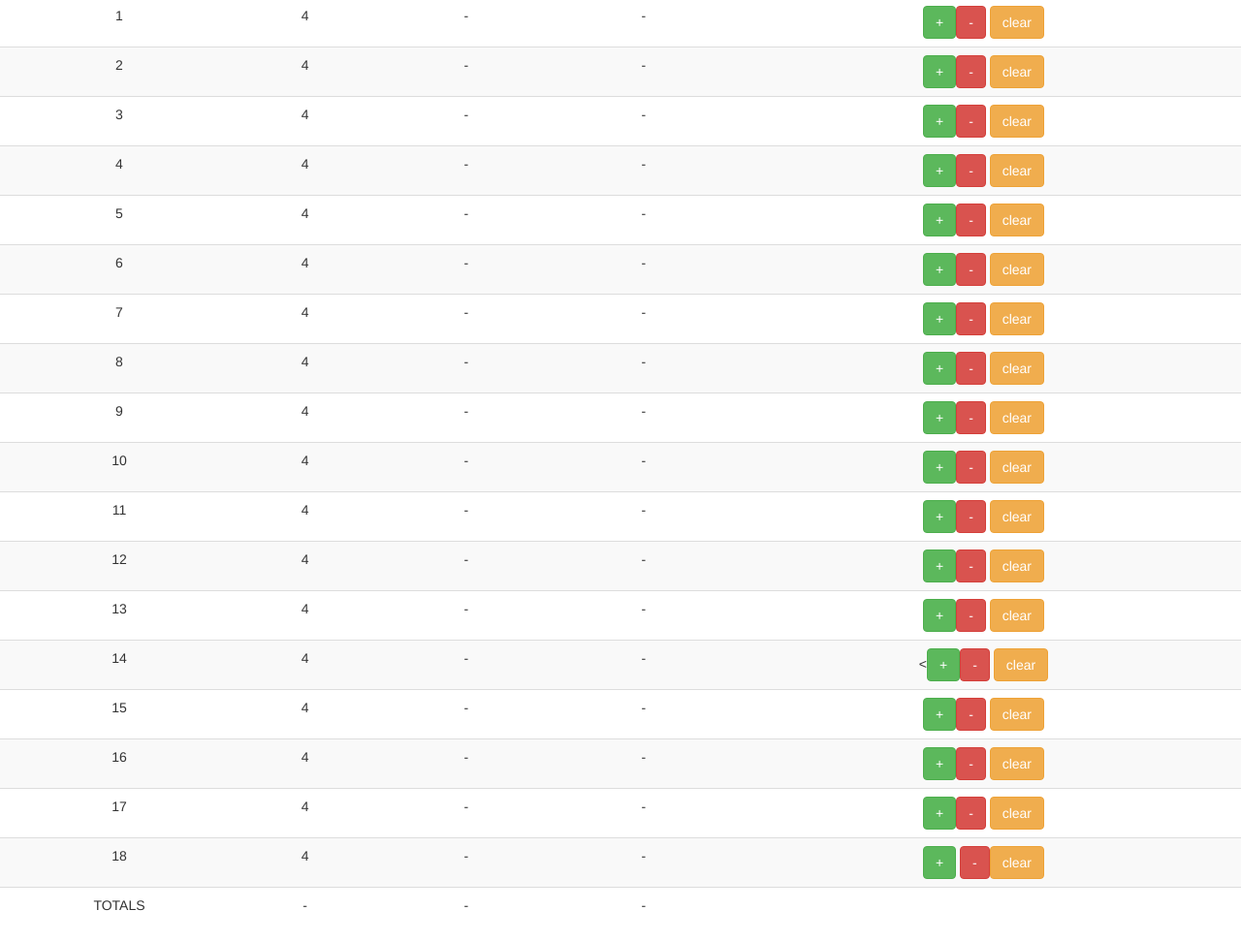
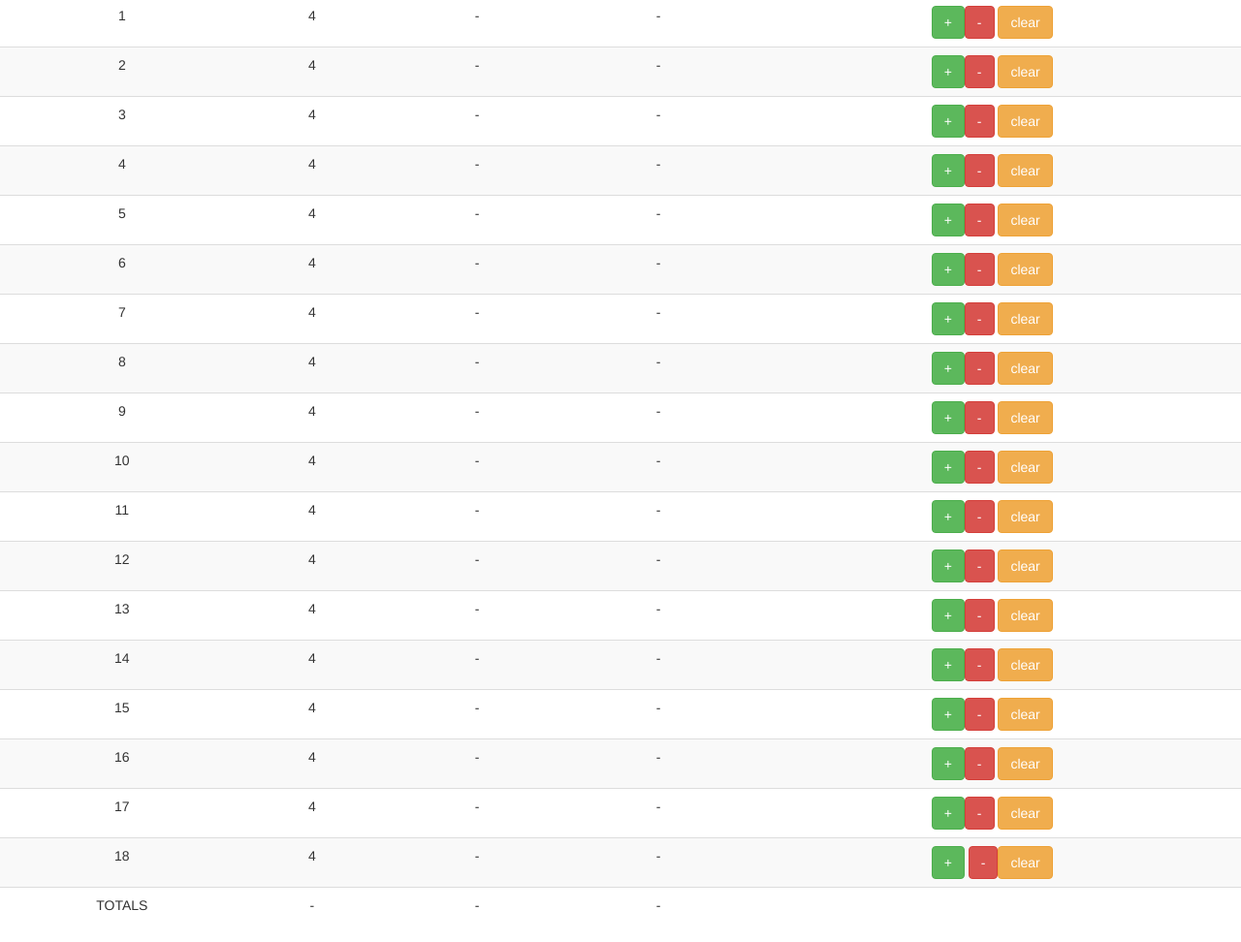
Before and after one commit to Greensahil/Greensahil.github.io, a plain HTML site: page assignments/golfScorecard.html in a window 1280 px wide. Shown: the part 110-1082 px from the top of the page at 97% size. Drawn offline with nearby package versions, Linux system fonts and the light colour scheme.

Commit message:
Update golfScorecard.html

```diff
--- a/assignments/golfScorecard.html
+++ b/assignments/golfScorecard.html
@@ -145,7 +145,7 @@
             <td>4</td>
             <td>-</td>
             <td>-</td>
-            <td><<button class="btn btn-success">+</button><button class="btn btn-danger ml-2">-</button>
+            <td><button class="btn btn-success">+</button><button class="btn btn-danger ml-2">-</button>
                <button class="btn btn-warning">clear</button>
             </td>
          </tr>
```
